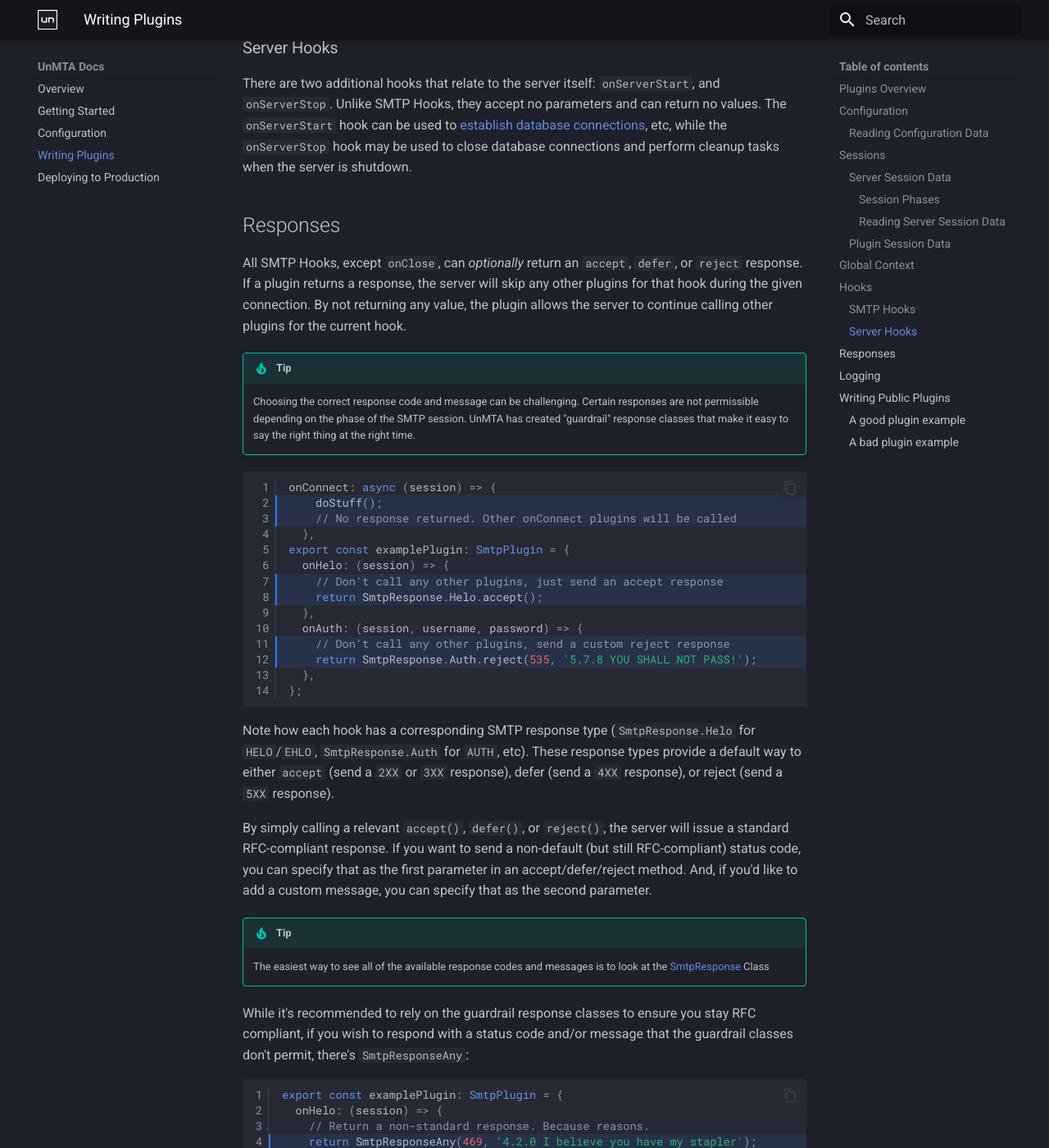
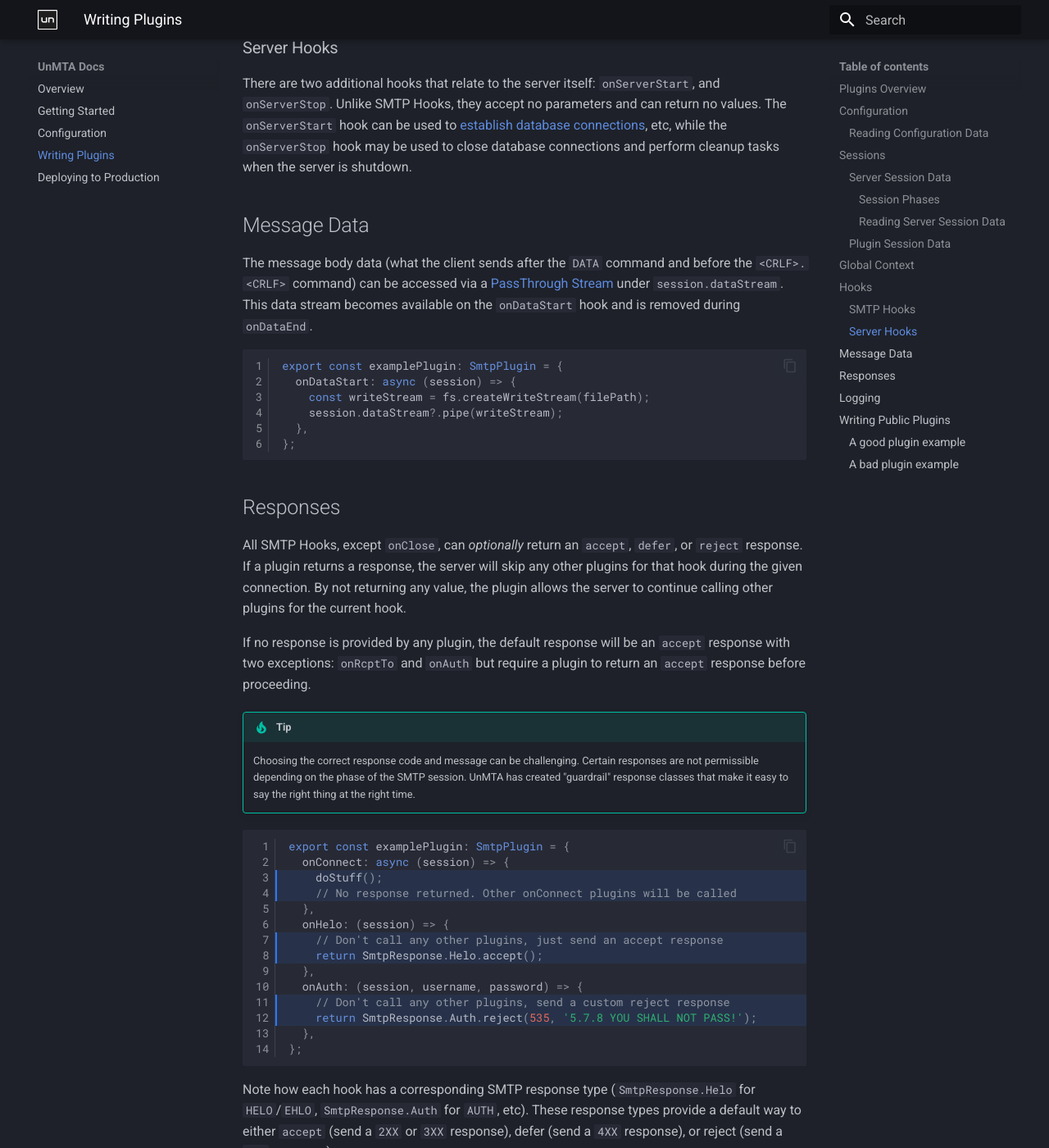
Before and after one commit to unmta/unmta.github.io, an MkDocs documentation site: the page built from docs/writing-plugins.md, in a window 1280 px wide and 1400 px high, scrolled down 6640 px. Shown: the whole window at 82% size. Built offline with MkDocs 1.6.1 and Material for MkDocs 9.7.7, drawn with Linux system fonts in a browser that asks for light colours; emoji names are drawn with the system emoji font.

Commit message:
Adding message data docs

````diff
--- a/docs/writing-plugins.md
+++ b/docs/writing-plugins.md
@@ -59,7 +59,7 @@ A plugin can be a mere observer, or it can take near complete control of the ser
 
 ## Configuration
 
-Plugins have read access to all server and plugin configuration parameters as defined in the default [Configuration File](/configuration). Additionally, you can define plugin-specific parameters in one of two ways:
+Plugins have read access to all server and plugin configuration parameters as defined in the default [Configuration File](configuration.md). Additionally, you can define plugin-specific parameters in one of two ways:
 
 1. Add to the `[plugins]` section in the `unfig.toml` file:
 
@@ -226,20 +226,35 @@ SMTP Hooks are events triggered during an SMTP session. UnMTA allows you to atta
 
 There are two additional hooks that relate to the server itself: `onServerStart`, and `onServerStop`. Unlike SMTP Hooks, they accept no parameters and can return no values. The `onServerStart` hook can be used to [establish database connections](#global-context), etc, while the `onServerStop` hook may be used to close database connections and perform cleanup tasks when the server is shutdown.
 
+## Message Data
+
+The message body data (what the client sends after the `DATA` command and before the `<CRLF>.<CRLF>` command) can be accessed via a [PassThrough Stream](https://nodejs.org/api/stream.html#class-streampassthrough){:target="\_blank"} under `session.dataStream`. This data stream becomes available on the `onDataStart` hook and is removed during `onDataEnd`.
+
+```typescript
+export const examplePlugin: SmtpPlugin = {
+  onDataStart: async (session) => {
+    const writeStream = fs.createWriteStream(filePath);
+    session.dataStream?.pipe(writeStream);
+  },
+};
+```
+
 ## Responses
 
 All SMTP Hooks, except `onClose`, can _optionally_ return an `accept`, `defer`, or `reject` response. If a plugin returns a response, the server will skip any other plugins for that hook during the given connection. By not returning any value, the plugin allows the server to continue calling other plugins for the current hook.
+
+If no response is provided by any plugin, the default response will be an `accept` response with two exceptions: `onRcptTo` and `onAuth` but require a plugin to return an `accept` response before proceeding.
 
 !!! tip
 
     Choosing the correct response code and message can be challenging. Certain responses are not permissible depending on the phase of the SMTP session. UnMTA has created "guardrail" response classes that make it easy to say the right thing at the right time.
 
-```typescript hl_lines="2 3 7 8 11 12"
-onConnect: async (session) => {
+```typescript hl_lines="3 4 7 8 11 12"
+export const examplePlugin: SmtpPlugin = {
+  onConnect: async (session) => {
     doStuff();
     // No response returned. Other onConnect plugins will be called
   },
-export const examplePlugin: SmtpPlugin = {
   onHelo: (session) => {
     // Don't call any other plugins, just send an accept response
     return SmtpResponse.Helo.accept();
@@ -297,7 +312,7 @@ The logger supports the following log levels:
 | 3     | debug  | Typically used during development or troubleshooting                                                    |
 | 4     | smtp   | Displays full SMTP client<->server chatter                                                              |
 
-To setup log rotation and other advanced logging features, see [Deploying to Production](/deploying-to-production)
+To setup log rotation and other advanced logging features, see [Deploying to Production](deploying-to-production.md)
 
 ## Writing Public Plugins
 
````
Also changed, not shown: docs/configuration.md (+1 -1 lines), docs/getting-started.md (+2 -2 lines).
